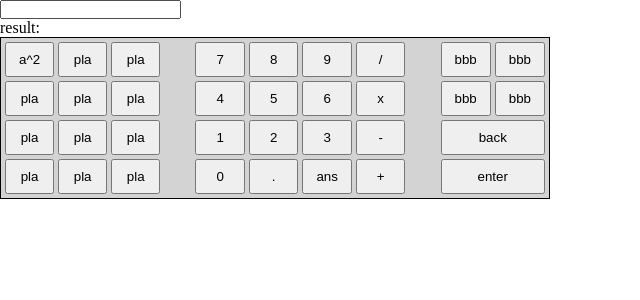
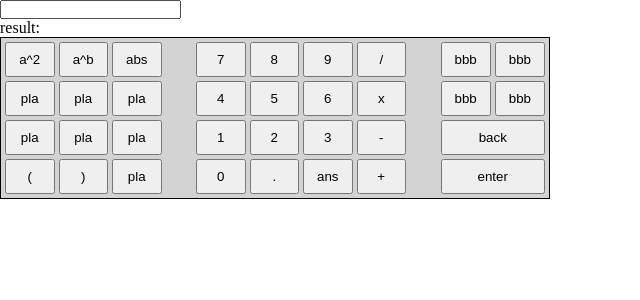
Before and after one commit to CosminBozai/scientific-calculator, a React (Vite) app: page / in a window 1280 px wide. Shown: the top 300 px of the page, without its empty margins (0-640 px from the left). Built offline with nearby package versions, Linux system fonts and the light colour scheme.

Commit message:
Added absolute number button

```diff
--- a/src/App.tsx
+++ b/src/App.tsx
@@ -41,7 +41,7 @@ function App() {
   const handleKeyPress = (e: React.KeyboardEvent) => {
     if (e.key === "Backspace") {
       handleDelete();
-    } else if (e.key.match(/^[0-9+\-*/().^]$/)) {
+    } else if (e.key.match(/^[0-9a-z+\-*/().^]$/)) {
       handleInput(e.key);
     }
   };
--- a/src/components/MainKeyboard.tsx
+++ b/src/components/MainKeyboard.tsx
@@ -14,16 +14,16 @@ function MainKeyboard({ handleInput, handleDelete, inputValue }: clickProps) {
         <button onClick={() => handleInput(exponentiationByTwo(inputValue))}>
           a^2
         </button>
+        <button onClick={() => handleInput("^")}>a^b</button>
+        <button onClick={() => handleInput("abs(")}>abs</button>
         <button>pla</button>
         <button>pla</button>
         <button>pla</button>
         <button>pla</button>
         <button>pla</button>
         <button>pla</button>
-        <button>pla</button>
-        <button>pla</button>
-        <button>pla</button>
-        <button>pla</button>
+        <button onClick={() => handleInput("(")}>{"("}</button>
+        <button onClick={() => handleInput(")")}>{")"}</button>
         <button>pla</button>
       </div>
       <div id="center">
--- a/src/utils/checkInput.ts
+++ b/src/utils/checkInput.ts
@@ -1,15 +1,15 @@
 export default function checkInput(value: string): string {
   switch (true) {
-    case /[a-z]/.test(value):
-      return "Can't use letters";
-    case /\d\s*[/*\-+]\s*$/.test(value):
+    case /[0-9a-z\(\)]\s*[/*\-+]\s*$/.test(value):
       return "You need values on both sides of an operator";
     case /^\s*[/*]/.test(value):
       return "Multiply and division operators can't be the first element";
     case /^\s*!/.test(value):
       return "Factorial operators can't be the first element";
     case /^\^/.test(value):
-      return "You need a value before the exponent";
+      return "You need a value before the exponent sign";
+    case /^(?!.*\))abs\(\d*|\s(?!.*\))abs\(\d*/.test(value):
+      return "Function abs require arguments between paranthesis. For example: abs(-2)";
     case value.length === 0:
       return "";
     default:
```
